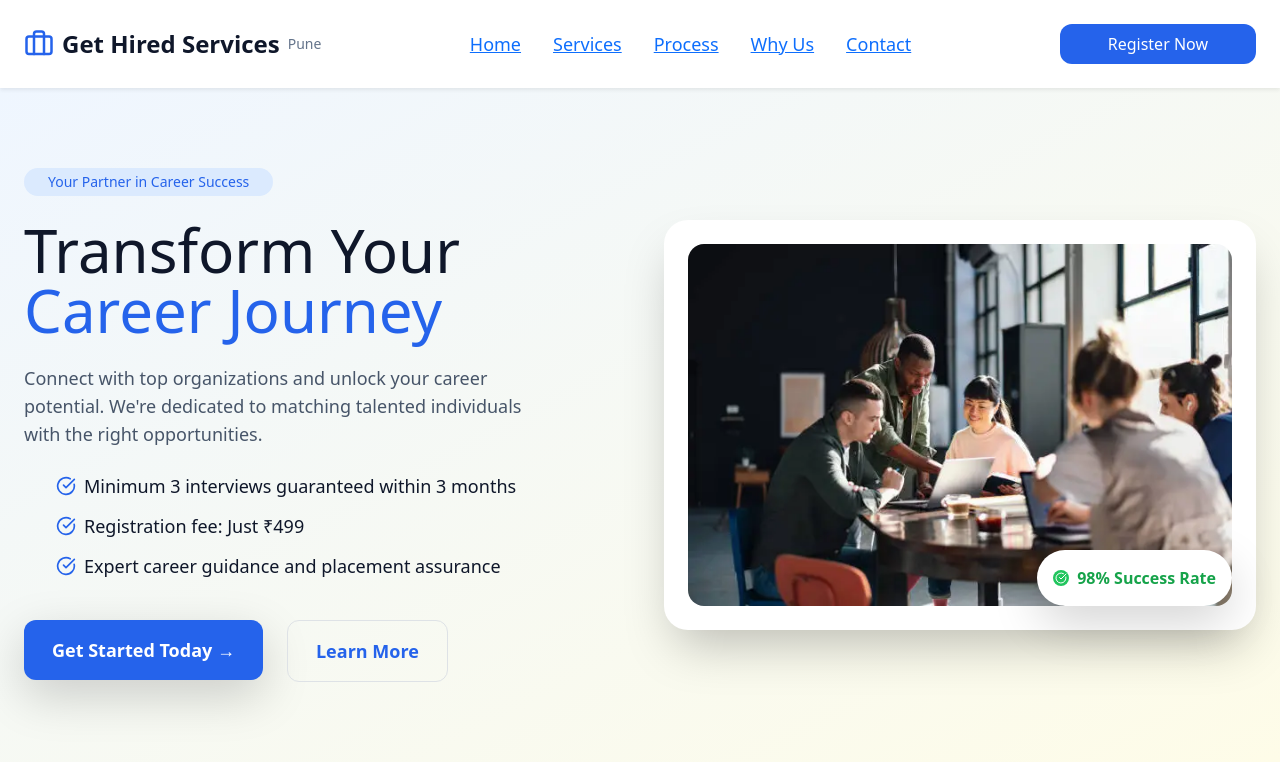
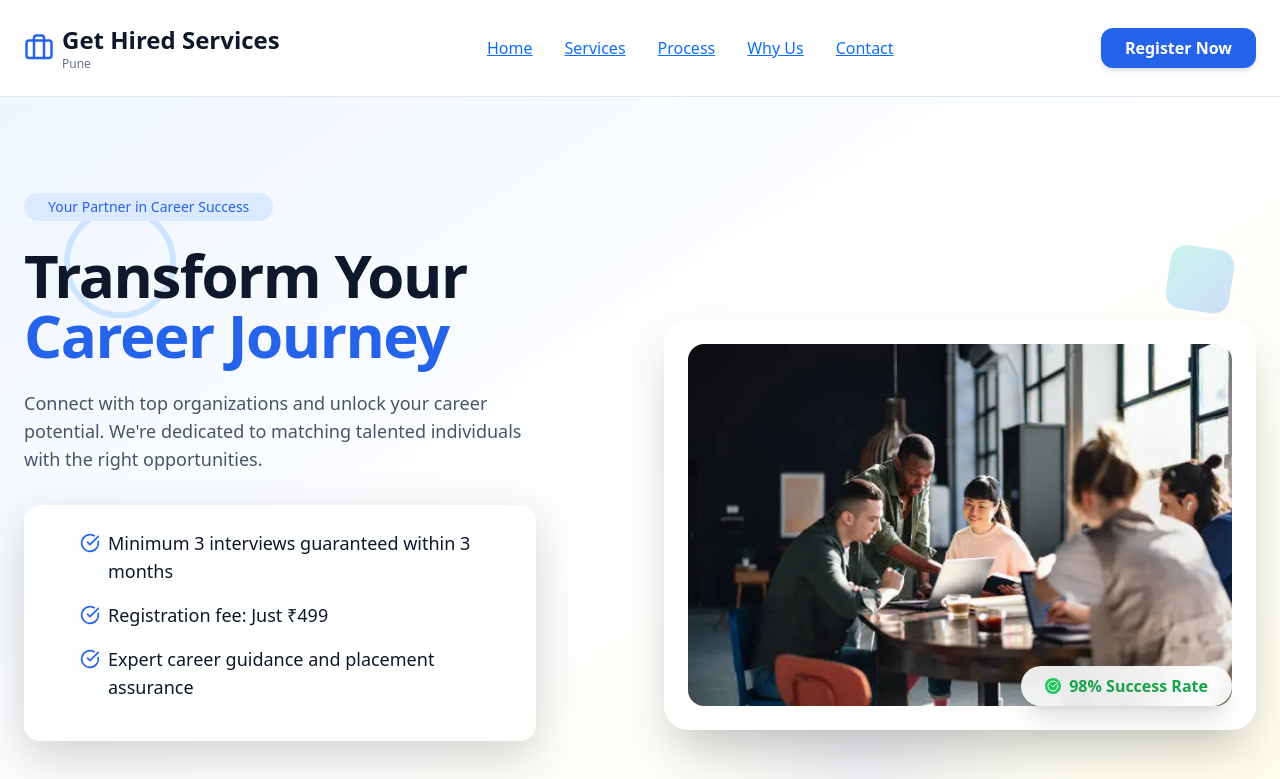
Before and after one commit to Amolika28-Kale/get-hired-services, a React (Create React App) app in the folder hr-recruitment/: page / in a window 1280 px wide. Shown: the top 779 px of the page. Built offline with nearby package versions, Linux system fonts and the light colour scheme.

Commit message:
landing page changes and added component FloatingElements

```diff
--- a/hr-recruitment/src/Landing.jsx
+++ b/hr-recruitment/src/Landing.jsx
@@ -1,6 +1,7 @@
-import { CheckCircle, MapPin, Mail, Phone, Clock, DollarSign, Briefcase, Users, RefreshCw, Star, BarChart, HardHat, FileText, Search, Zap, Menu } from 'lucide-react';
+import { CheckCircle, MapPin, Mail, Phone, Clock, DollarSign, Briefcase, Users, RefreshCw, Star, BarChart, HardHat, FileText, Search, Zap, Menu, X } from 'lucide-react';
 import { useState, useRef, useEffect } from "react";
 import React from 'react';
+import FloatingElements from './components/FloatingElements';
 
 // Icons for use in the Services/Why Choose sections
 const iconMap = {
@@ -29,7 +30,8 @@ const assets = {
 // Helper component for Service/Why Choose cards
 const Card = ({ title, description, icon: Icon, stats = null }) => (
   <div className="
-    bg-white rounded-2xl shadow-lg p-8
+  bg-white rounded-3xl p-8
+  shadow-[0_20px_40px_-15px_rgba(0,0,0,0.15)]
     transition-all duration-300 ease-out
     hover:-translate-y-2 hover:shadow-2xl
     hover:scale-[1.02]
@@ -152,7 +154,7 @@ useEffect(() => {
   }, [step]);
 
   const officeAddress = "Office No 306, 3rd Floor, Excella Plazzo, Katraj-Navalle Bridge Road, Pune, Maharashtra";
-  const email = "ghspune555@gmail.com ";
+  const email = "ghspune555@gmail.com";
   const phone = "+91 8530487577";
 
   const services = [
@@ -190,90 +192,119 @@ useEffect(() => {
     <div className="font-sans text-slate-900 bg-white">
 
       {/* ================= Navbar ================= */}
-      <header className="sticky top-0 bg-white shadow-sm z-50">
+{/* ================= Navbar ================= */}
+<header className="sticky top-0 z-50 bg-white/80 backdrop-blur-lg border-b border-slate-200">
   <div className="max-w-7xl mx-auto flex items-center justify-between px-6 py-4">
-          <div className="font-extrabold text-2xl flex items-center gap-2">
+
+    {/* Logo */}
+    <div className="flex items-center gap-2 font-extrabold text-xl sm:text-2xl">
       <Briefcase className="text-blue-600" size={30} />
-            Get Hired Services<br/> <span className='text-sm font-normal text-slate-500 hidden sm:inline'>Pune</span>
+      <span>
+        Get Hired Services
+        <span className="block text-xs font-normal text-slate-500">
+          Pune
+        </span>
+      </span>
     </div>
+
     {/* Desktop Menu */}
-<nav className="hidden lg:flex gap-8 text-lg">
-  {['Home','Services','Process','Why Us','Contact'].map(i => (
-    <a key={i} href={`#${i.toLowerCase().replace(' ', '-')}`}>
+    <nav className="hidden lg:flex gap-8 text-base font-medium text-slate-700">
+      {["Home", "Services", "Process", "Why Us", "Contact"].map(i => (
+        <a
+          key={i}
+          href={`#${i.toLowerCase().replace(" ", "-")}`}
+          className="relative hover:text-blue-600 transition
+                     after:absolute after:left-0 after:-bottom-1
+                     after:w-0 after:h-[2px] after:bg-blue-600
+                     hover:after:w-full after:transition-all"
+        >
           {i}
         </a>
       ))}
     </nav>
-{/* mobile view */}
-<button
-  type="button"
-  className="lg:hidden z-50 relative cursor-pointer"
-  onClick={() => setMenuOpen(prev => !prev)}
->
-  <Menu size={28} />
-</button>
 
-
+    {/* Desktop CTA */}
     <a href="#register" className="hidden lg:block">
-  <button className="bg-blue-600 text-white px-5 py-2 rounded-xl hover:bg-blue-700 transition">
+      <button className="bg-blue-600 text-white px-6 py-2 rounded-xl
+                         font-semibold shadow-md
+                         hover:bg-blue-700 hover:shadow-lg transition">
         Register Now
       </button>
     </a>
 
+    {/* Mobile Menu Button */}
+    <button
+      className="lg:hidden z-[60]"
+      onClick={() => setMenuOpen(prev => !prev)}
+    >
+      {menuOpen ? <X size={30} /> : <Menu size={30} />}
+    </button>
   </div>
 </header>
+
   {menuOpen && (
-  <div className="lg:hidden bg-white shadow-md px-6 py-6 space-y-4">
-    {['Home','Services','Process','Why Us','Contact'].map(i => (
+  <div className="fixed inset-0 z-40 bg-black/40 backdrop-blur-sm lg:hidden">
+    <div className="absolute top-0 right-0 w-4/5 h-full bg-white shadow-2xl p-6 animate-slide-in">
+
+      <nav className="space-y-6 mt-10 text-lg font-semibold">
+        {["Home", "Services", "Process", "Why Us", "Contact"].map(i => (
           <a
             key={i}
-        href={`#${i.toLowerCase().replace(' ', '-')}`}
-        className="block text-lg"
+            href={`#${i.toLowerCase().replace(" ", "-")}`}
+            className="block text-slate-700 hover:text-blue-600 transition"
             onClick={() => setMenuOpen(false)}
           >
             {i}
           </a>
         ))}
+      </nav>
 
-    {/* Mobile CTA */}
-    <a
-      href="#register"
-      onClick={() => setMenuOpen(false)}
-      className="block"
-    >
-      <button className="w-full mt-4 bg-blue-600 text-white py-3 rounded-xl font-semibold">
+      <a href="#register" onClick={() => setMenuOpen(false)}>
+        <button className="w-full mt-10 bg-blue-600 text-white py-3 rounded-xl
+                           text-lg font-semibold shadow-md hover:bg-blue-700">
           Register Now
         </button>
       </a>
     </div>
+  </div>
 )}
 
+
       {/* ================= Hero ================= */}
-      <section id="home" className="bg-gradient-to-br from-blue-50 to-yellow-50 py-20">
-        <div className="max-w-7xl mx-auto grid md:grid-cols-2 gap-12 px-6 items-center">
+      <section
+        id="home"
+        className="relative overflow-hidden bg-gradient-to-br from-blue-50 via-white to-yellow-50 py-24"
+      >
+        <FloatingElements />
+
+        <div className="relative max-w-7xl mx-auto grid md:grid-cols-2 gap-12 px-6 items-center">
           <div>
             <span className="inline-block bg-blue-100 text-blue-600 px-4 py-1 rounded-full text-sm font-medium mb-4">Your Partner in Career Success</span>
-<h1 className="text-3xl sm:text-4xl lg:text-6xl">
+<h1 className="text-4xl sm:text-5xl lg:text-6xl font-extrabold leading-[1.05] tracking-tight">
               Transform Your <span className="text-blue-600">Career Journey</span>
             </h1>
             <p className="mt-6 text-lg text-slate-600 max-w-lg">
               Connect with top organizations and unlock your career potential. We're dedicated to matching talented individuals with the right opportunities.
             </p>
-            <ul className="mt-6 space-y-3 text-lg font-medium">
-              {["Minimum 3 interviews guaranteed within 3 months","Registration fee: Just ₹499","Expert career guidance and placement assurance"].map(i => (
+            <div className="mt-8 bg-white/70 backdrop-blur-md rounded-2xl p-6 shadow-lg max-w-lg">
+              <ul className="space-y-4 text-base sm:text-lg font-medium">
+                {["Minimum 3 interviews guaranteed within 3 months", "Registration fee: Just ₹499", "Expert career guidance and placement assurance"].map(i => (
                   <li key={i} className="flex items-start gap-2">
-                  <CheckCircle className="text-blue-600 mt-1 flex-shrink-0" size={20}/> {i}
+                    <CheckCircle className="text-blue-600 mt-1 flex-shrink-0" size={20} /> {i}
                   </li>
                 ))}
               </ul>
+            </div>
             <div className="mt-10 flex gap-4">
               <a href="#register">
                 <button className="
-    bg-blue-600 text-white px-7 py-3 rounded-xl text-lg font-semibold
-    shadow-lg transition-all duration-300
-    hover:bg-blue-700 hover:shadow-2xl
-    hover:-translate-y-0.5 active:scale-95
+  bg-gradient-to-r from-blue-600 to-blue-500 text-white
+  px-8 py-4 rounded-xl text-lg font-semibold
+  shadow-xl transition-all duration-300
+  hover:shadow-2xl hover:-translate-y-1
+  active:scale-95
 ">
+
                   Get Started Today →
                 </button>
               </a>
@@ -282,6 +313,7 @@ useEffect(() => {
             </div>
           </div>
           <div className="bg-white rounded-3xl shadow-2xl p-4 relative">
+
             <img
               src={assets.hero}
               alt="A team celebrating success"
@@ -291,9 +323,9 @@ useEffect(() => {
     hover:scale-105
   "
             />
-            <div className="absolute bottom-6 right-6 bg-white p-3 rounded-full shadow-lg flex items-center gap-2">
+            <div className="absolute bottom-6 right-6 bg-white/90 backdrop-blur-md px-4 py-2 rounded-full shadow-xl flex items-center gap-2">
               <div className="w-4 h-4 rounded-full bg-green-500 flex items-center justify-center">
-                    <CheckCircle className="text-white" size={12}/>
+                <CheckCircle className="text-white" size={12} />
               </div>
               <span className="text-green-600 font-bold">98% Success Rate</span>
             </div>
@@ -321,7 +353,7 @@ useEffect(() => {
 
       {/* ================= CTA - Secondary ================= */}
       <section className="max-w-7xl mx-auto my-20 px-6">
-        <div className="bg-gradient-to-r from-blue-600 to-blue-500 rounded-3xl p-12 lg:p-16 text-center text-white shadow-2xl">
+        <div className="bg-gradient-to-r from-blue-600 via-blue-500 to-indigo-500 hover:brightness-110 rounded-3xl p-12 lg:p-16 text-center text-white shadow-2xl">
           <h2 className="text-4xl font-bold">Ready to Take the Next Step?</h2>
           <p className="mt-4 text-xl">Join thousands of successful candidates who found their dream jobs through our services</p>
           <a href="#register" className="hidden lg:block">
@@ -435,7 +467,7 @@ useEffect(() => {
             To empower individuals and organizations through effective recruitment solutions, ensuring a perfect match between talent and opportunity. We believe in building long-term relationships and creating success stories that inspire.
           </p>
           <div className="grid sm:grid-cols-3 gap-8 mt-16 text-center">
-            {[['98%','Client Satisfaction'],['90%','Placement Success'],['85%','Return Clients']].map(i => (
+            {[['98%', 'Client Satisfaction'], ['90%', 'Placement Success'], ['85%', 'Return Clients']].map(i => (
               <div key={i[1]} className='border-r border-slate-700 last:border-r-0'>
                 <div className="text-5xl font-extrabold text-blue-400">{i[0]}</div>
                 <div className="text-lg mt-2 text-slate-300">{i[1]}</div>
@@ -500,8 +532,8 @@ useEffect(() => {
             {/* ================= Registration Form Column ================= */}
             <form
               onSubmit={handleSubmit}
-        className="bg-white rounded-3xl p-6 md:p-10 shadow-2xl border border-slate-100"
-      >
+   className="bg-white/90 backdrop-blur-xl rounded-3xl p-6 md:p-10 border border-slate-100
+              shadow-[0_30px_80px_-20px_rgba(0,0,0,0.25)]"            >
               {/* Progress Bar */}
               <div className="mb-8">
                 <div className="flex justify-between text-xs font-semibold text-slate-500 mb-2">
@@ -678,7 +710,7 @@ useEffect(() => {
                   <div className="text-sm text-slate-700">
                     UPI ID:
                     <span className="ml-1 font-semibold text-slate-900">
-      gethired@upi
+                      hired12345@fbl
                     </span>
                   </div>
 
@@ -823,7 +855,7 @@ useEffect(() => {
             {/* Office */}
             <div className="flex items-start gap-4">
               <div className="bg-blue-600/10 text-blue-600 p-3 rounded-xl flex-shrink-0">
-                        <MapPin size={24}/>
+                <MapPin size={24} />
               </div>
               <div>
                 <h3 className="font-bold text-xl mb-1">Our Office</h3>
@@ -834,7 +866,7 @@ useEffect(() => {
             {/* Phone */}
             <div className="flex items-start gap-4">
               <div className="bg-blue-600/10 text-blue-600 p-3 rounded-xl flex-shrink-0">
-                        <Phone size={24}/>
+                <Phone size={24} />
               </div>
               <div>
                 <h3 className="font-bold text-xl mb-1">Phone</h3>
@@ -846,7 +878,7 @@ useEffect(() => {
             {/* Email */}
             <div className="flex items-start gap-4">
               <div className="bg-blue-600/10 text-blue-600 p-3 rounded-xl flex-shrink-0">
-                        <Mail size={24}/>
+                <Mail size={24} />
               </div>
               <div>
                 <h3 className="font-bold text-xl mb-1">Email</h3>
@@ -858,7 +890,7 @@ useEffect(() => {
             {/* Business Hours */}
             <div className="flex items-start gap-4">
               <div className="bg-blue-600/10 text-blue-600 p-3 rounded-xl flex-shrink-0">
-                        <Clock size={24}/>
+                <Clock size={24} />
               </div>
               <div>
                 <h3 className="font-bold text-xl mb-1">Business Hours</h3>
@@ -900,7 +932,8 @@ useEffect(() => {
       </section>
 
       {/* ================= Footer ================= */}
-<footer className="bg-gradient-to-br from-slate-900 via-slate-900 to-slate-800 text-slate-300">
+      <footer className="bg-slate-900
+ text-slate-300">
         <div className="max-w-7xl mx-auto px-6 py-16 grid md:grid-cols-3 gap-12">
 
           {/* Brand & About */}
--- /dev/null
+++ b/hr-recruitment/src/components/FloatingElements.jsx
@@ -0,0 +1,13 @@
+export default function FloatingElements() {
+    return (
+        <>
+            <div className="absolute top-28 left-16 w-28 h-28 rounded-full border-[6px] border-blue-300/40 animate-float-slow" />
+            <div
+                className="absolute top-40 right-12 w-16 h-16
+  bg-gradient-to-br from-teal-400 to-blue-500
+  rounded-2xl opacity-25 animate-float-rotate"
+            />
+            <div className="absolute bottom-24 right-1/4 w-48 h-48 bg-indigo-400/30 rounded-full blur-3xl animate-pulse" />
+        </>
+    );
+}
--- a/hr-recruitment/src/index.css
+++ b/hr-recruitment/src/index.css
@@ -11,3 +11,22 @@ code {
   font-family: source-code-pro, Menlo, Monaco, Consolas, 'Courier New',
     monospace;
 }
+
+@keyframes floatSlow {
+  0%, 100% { transform: translateY(0); }
+  50% { transform: translateY(-20px); }
+}
+
+@keyframes floatRotate {
+  0% { transform: translateY(0) rotate(0deg); }
+  50% { transform: translateY(-15px) rotate(10deg); }
+  100% { transform: translateY(0) rotate(0deg); }
+}
+
+.animate-float-slow {
+  animation: floatSlow 8s ease-in-out infinite;
+}
+
+.animate-float-rotate {
+  animation: floatRotate 10s ease-in-out infinite;
+}
--- a/hr-recruitment/tailwind.config.js
+++ b/hr-recruitment/tailwind.config.js
@@ -1,10 +1,29 @@
 /** @type {import('tailwindcss').Config} */
 module.exports = {
-  content: [
-    "./src/**/*.{js,jsx,ts,tsx}"
-  ],
+  content: ["./src/**/*.{js,jsx,ts,tsx}"],
   theme: {
-    extend: {},
+    extend: {
+      keyframes: {
+        floatSlow: {
+          "0%, 100%": { transform: "translateY(0)" },
+          "50%": { transform: "translateY(-18px)" },
+        },
+        floatRotate: {
+          "0%": { transform: "translateY(0) rotate(0deg)" },
+          "50%": { transform: "translateY(-14px) rotate(12deg)" },
+          "100%": { transform: "translateY(0) rotate(0deg)" },
+        },
+        slideIn: {
+          "0%": { transform: "translateX(100%)" },
+          "100%": { transform: "translateX(0)" },
+        },
+      },
+      animation: {
+        "float-slow": "floatSlow 8s ease-in-out infinite",
+        "float-rotate": "floatRotate 10s ease-in-out infinite",
+        "slide-in": "slideIn 0.3s ease-out forwards",
+      },
+    },
   },
   plugins: [],
-}
+};
```
Also changed, not shown: hr-recruitment/public/images/upi-qr.png. Lines whose indentation alone changed are shown as unchanged.
